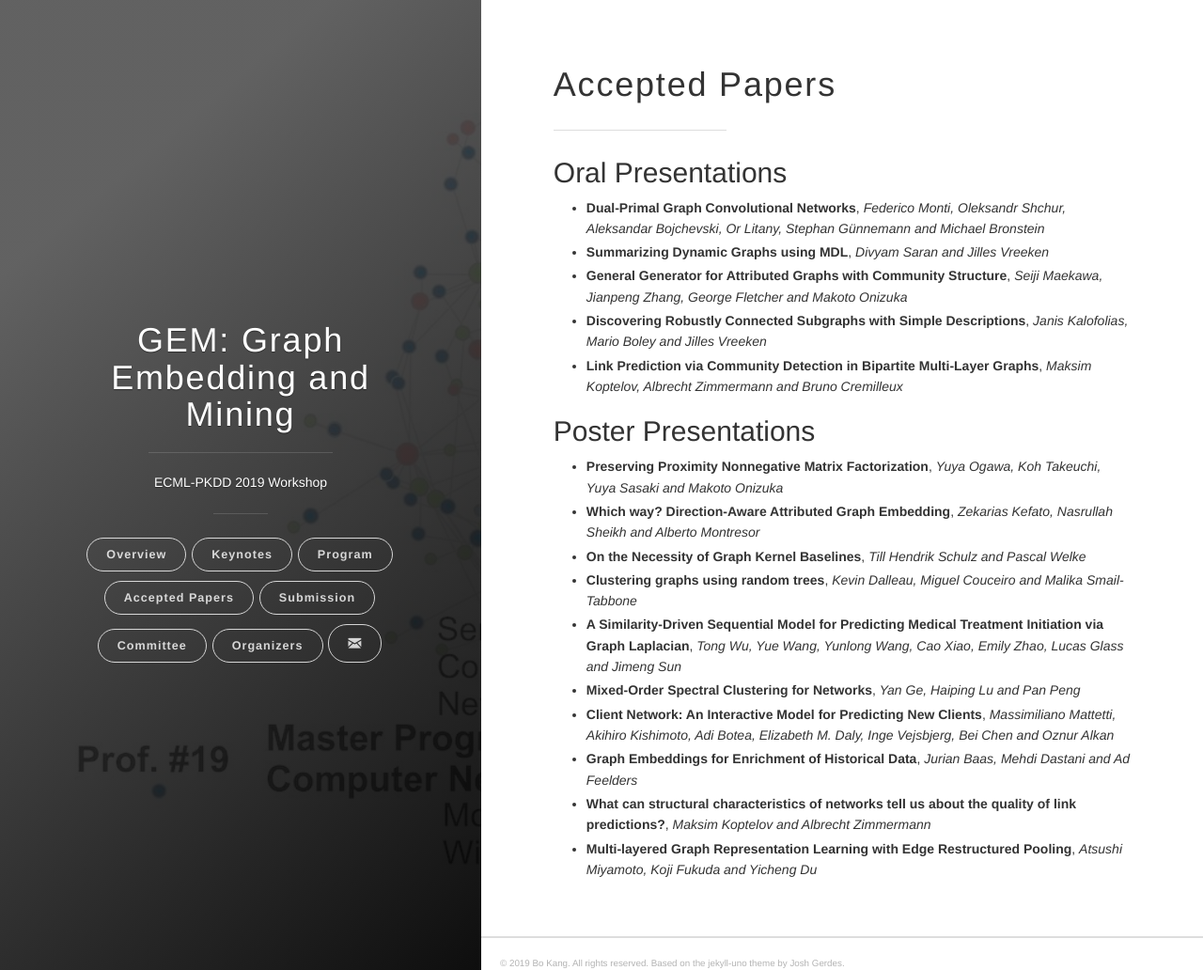
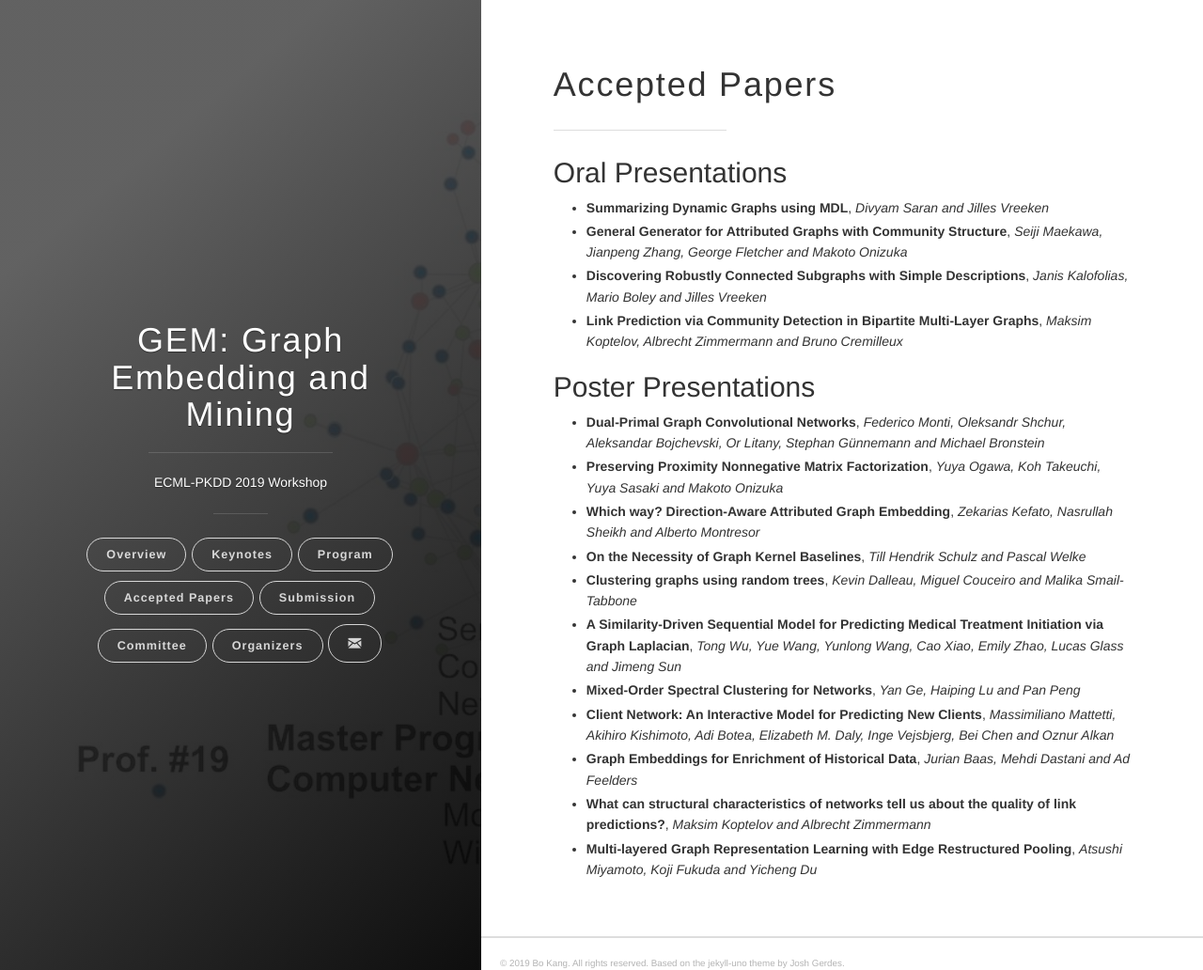
Before and after one commit to gem-ecmlpkdd/gem-ecmlpkdd.github.io, a Jekyll site: the page built from pages/papers.md, in a window 1280 px wide and 1032 px high. Shown: the whole window at 94% size. Built offline with Jekyll 4.4.1, drawn with Linux system fonts in a browser that asks for light colours.

```diff
--- a/pages/papers.md
+++ b/pages/papers.md
@@ -5,13 +5,13 @@ permalink: /papers/
 ---
 ---
 ## Oral Presentations
-* __Dual-Primal Graph Convolutional Networks__, _Federico Monti, Oleksandr Shchur, Aleksandar Bojchevski, Or Litany, Stephan Günnemann and Michael Bronstein_
 * __Summarizing Dynamic Graphs using MDL__, _Divyam Saran and Jilles Vreeken_
 * __General Generator for Attributed Graphs with Community Structure__, _Seiji Maekawa, Jianpeng Zhang, George Fletcher and Makoto Onizuka_
 * __Discovering Robustly Connected Subgraphs with Simple Descriptions__, _Janis Kalofolias, Mario Boley and Jilles Vreeken_
 * __Link Prediction via Community Detection in Bipartite Multi-Layer Graphs__, _Maksim Koptelov, Albrecht Zimmermann and Bruno Cremilleux_
 
 ## Poster Presentations
+* __Dual-Primal Graph Convolutional Networks__, _Federico Monti, Oleksandr Shchur, Aleksandar Bojchevski, Or Litany, Stephan Günnemann and Michael Bronstein_
 * __Preserving Proximity Nonnegative Matrix Factorization__, _Yuya Ogawa, Koh Takeuchi, Yuya Sasaki and Makoto Onizuka_
 * __Which way? Direction-Aware Attributed Graph Embedding__, _Zekarias Kefato, Nasrullah Sheikh and Alberto Montresor_
 * __On the Necessity of Graph Kernel Baselines__, _Till Hendrik Schulz and Pascal Welke_
```
Also changed, not shown: pages/committee.md (+1 -1 lines).
